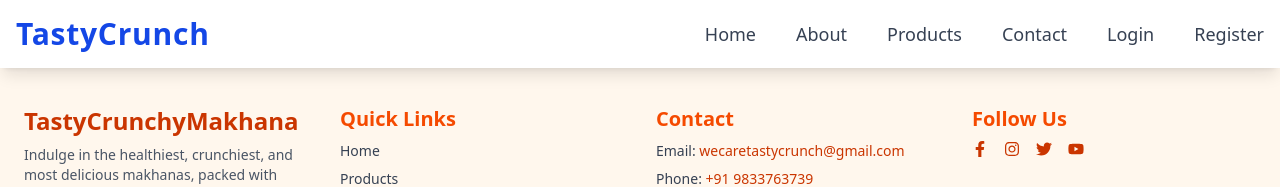
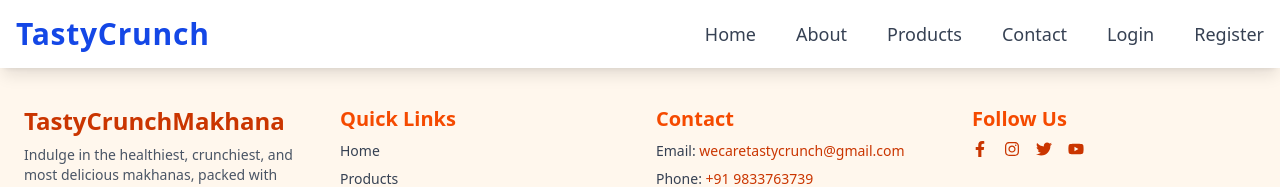
Before and after one commit to Aamirkhan121/Tastytreatsmakhana, a React (Vite) app in the folder frontend/: page /payment-success in a window 1280 px wide. Shown: the top 187 px of the page. Built offline with nearby package versions, Linux system fonts and the light colour scheme.

Commit message:
Update Footer.jsx

```diff
--- a/frontend/src/components/Footer.jsx
+++ b/frontend/src/components/Footer.jsx
@@ -13,7 +13,7 @@
         {/* Brand Info */}
         <div>
           <h2 className="text-2xl font-extrabold text-orange-700 mb-2">
-            TastyCrunchyMakhana
+            TastyCrunchMakhana
           </h2>
           <p className="text-sm text-gray-600">
             Indulge in the healthiest, crunchiest, and most delicious makhanas,
```
